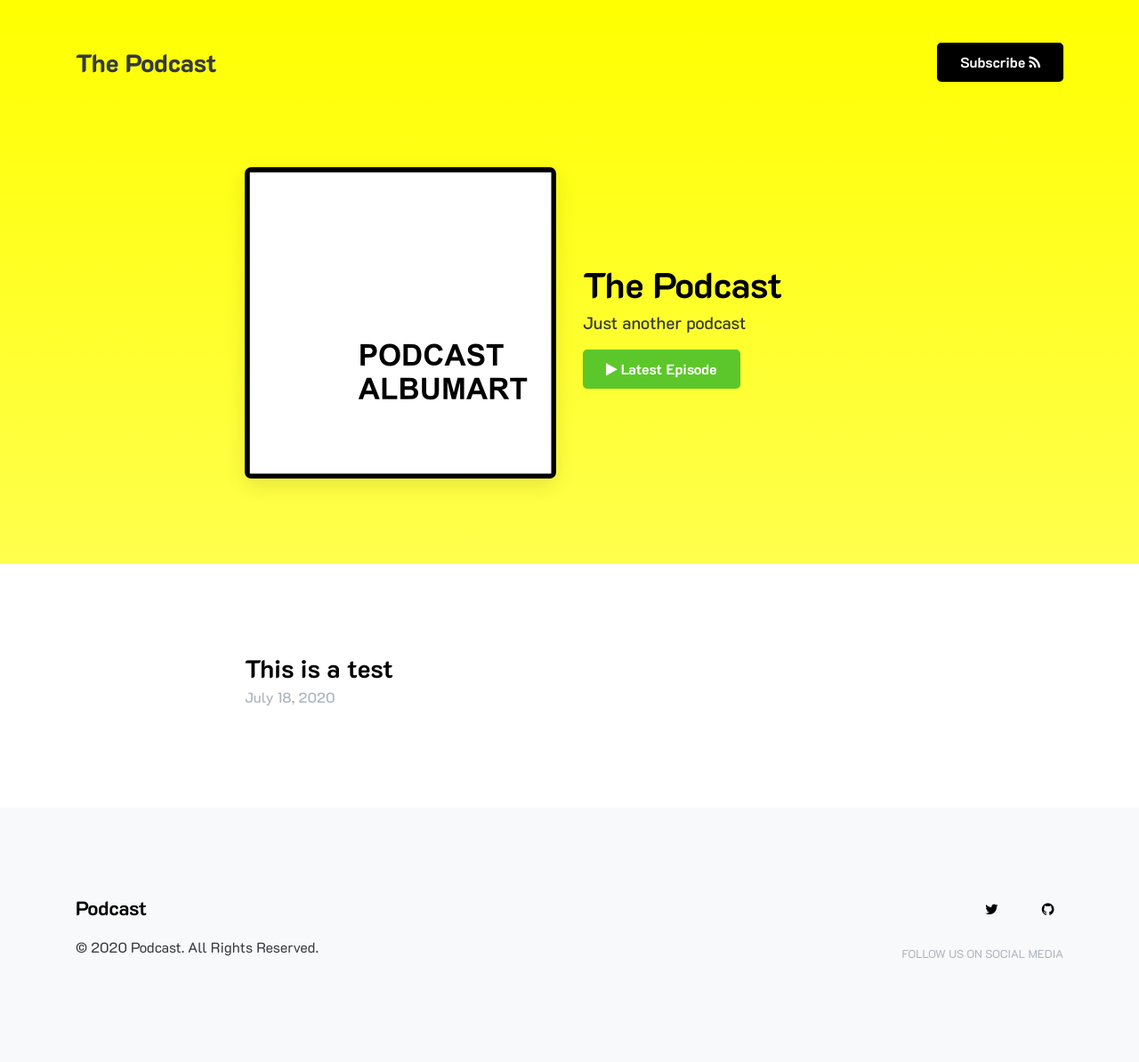
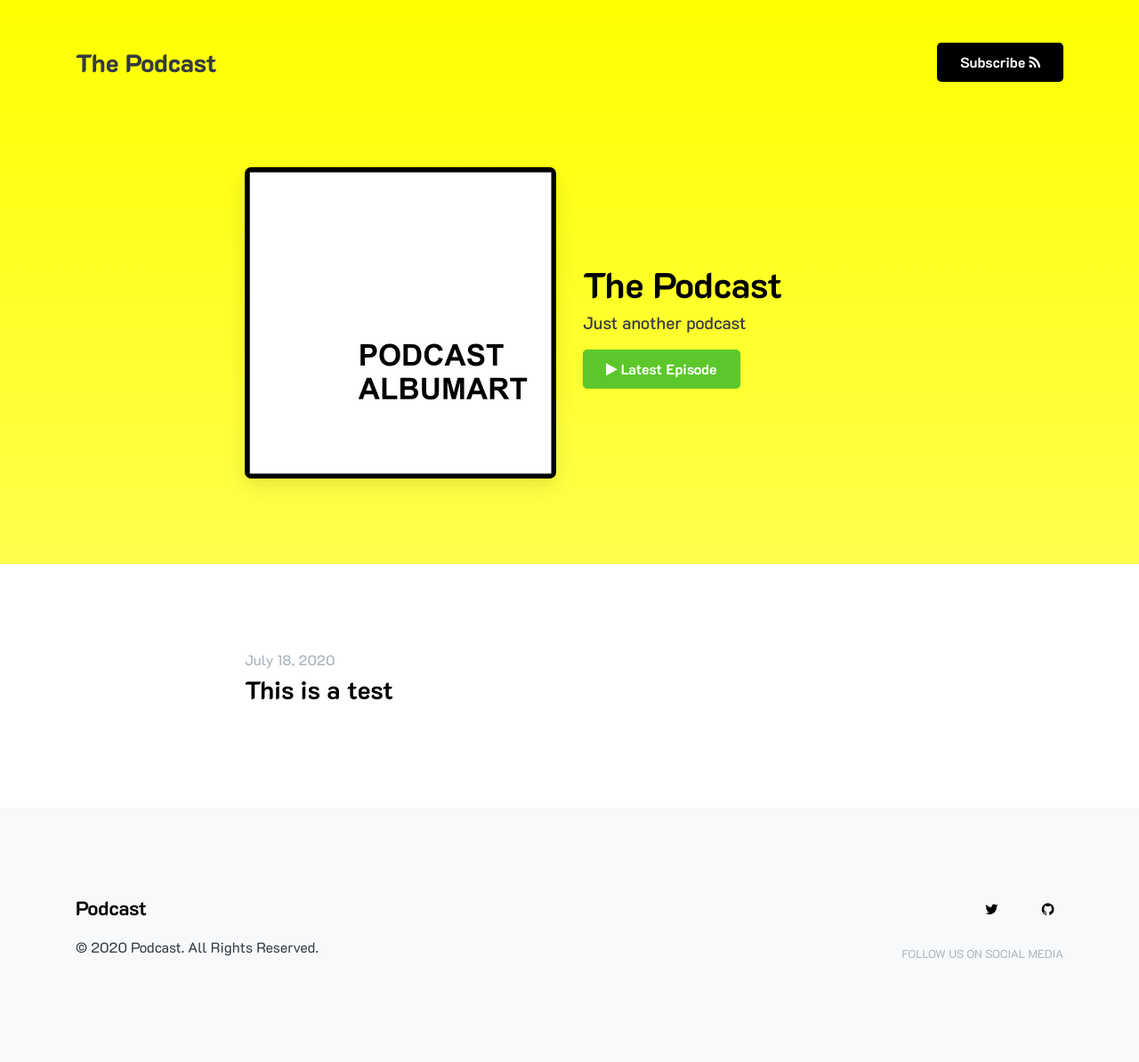
Before and after one commit to gitzain/template-PODCAST, a Jekyll site: the page built from index.html, in a window 1280 px wide. Shown: the whole page at 89% size. Built offline with Jekyll 4.4.1, drawn with Linux system fonts in a browser that asks for light colours.

Commit message:
Adjusting homepage layout

```diff
--- a/index.html
+++ b/index.html
@@ -31,8 +31,8 @@
         <div class="row justify-content-md-center">
           <div class="col-md-8">
               <a href="{{ site.baseurl }}{{ post.url }}">
-                  <h2 class="text-center text-md-left mb-0">{{ post.title }}</h2>
-                  <p class="text-muted">{{ post.date | date: "%B %e, %Y" }}</p>
+				<p class="text-muted mb-0">{{ post.date | date: "%B %e, %Y" }}</p>
+                <h2 class="text-center text-md-left">{{ post.title }}</h2>
               </a>
           </div>
         </div>
```
